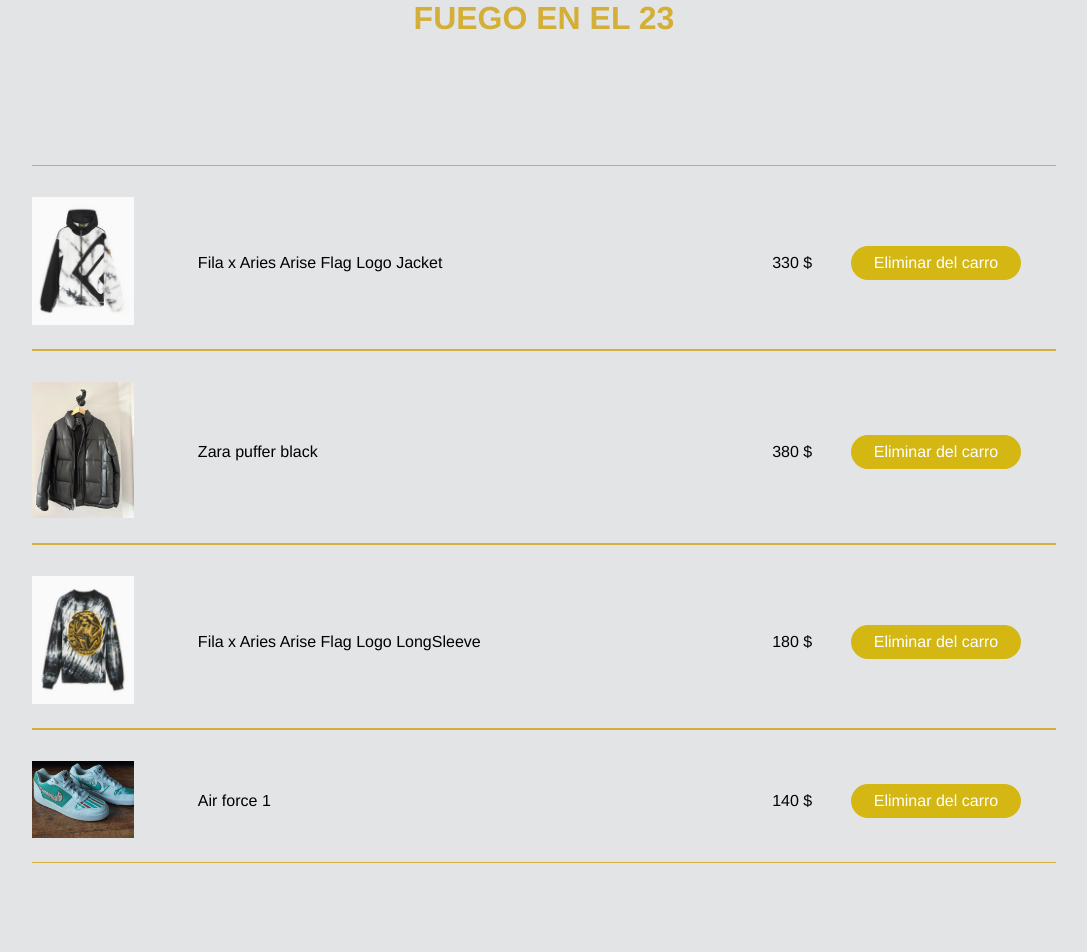
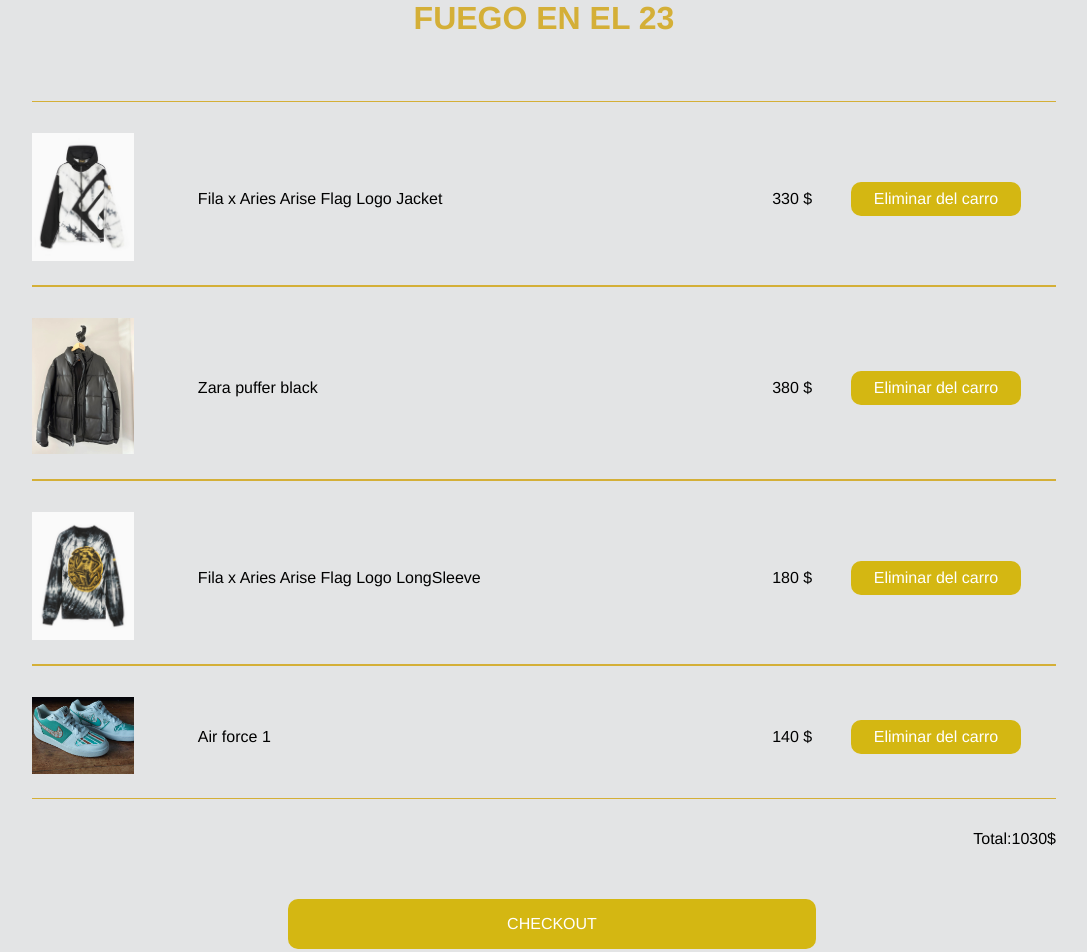
Before and after one commit to jcostagalvez/Comercial_layout, a Vue app: page /#/Cart in a window 1280 px wide. Shown: the top 952 px of the page, without its empty margins (96-1183 px from the left). Before the commit the page ends 863 px from the top, so only its background shows below. Built offline with nearby package versions, Linux system fonts and the light colour scheme.

Commit message:
adding vuex store

```diff
--- a/src/components/cart/CartDisplay.vue
+++ b/src/components/cart/CartDisplay.vue
@@ -4,13 +4,16 @@
       <div class="cartLine-container" v-for="product in products" :key="product.id">
         <CartLine class="cartLine" @delete-id="deleteProduct" :product="product"/>
       </div>
-
+      <div class="totalPrices">
+        <Prices :products="products" />
+      </div>
     </div>
   </div>
 </template>
 
 <script>
 import CartLine from './CartLine.vue'
+import Prices from '../cart/TotalPrice.vue'
 export default {
   name: 'CartDisplay',
   props: {
@@ -20,6 +23,7 @@
   },
   components: {
     CartLine,
+    Prices
   },
   methods: {
     deleteProduct(id) {
@@ -43,4 +47,7 @@
   padding-bottom: 2%;
   padding-top: 3%;
 }
+.totalPrices{
+  width: 100%;
+}
 </style>
--- /dev/null
+++ b/src/components/cart/TotalPrice.vue
@@ -0,0 +1,38 @@
+<template>
+  <div class="container" >
+    <div class="container-total">
+      <span> total: </span>{{totalPrice}}$
+    </div>
+  </div>
+</template>
+
+<script>
+export default {
+  name: 'CartLine',
+  props: {
+    products: {
+      type: Array,
+    },
+  },
+  computed: {
+    totalPrice() {
+      return this.products.reduce((total, curVal) => { return total + parseFloat(curVal.price);}, 0)
+    }
+  },
+}
+</script>
+
+<style scoped>
+.container{
+  width: 100%;
+  height: 100%;
+}
+.container-total{
+  padding-top: 3%;
+  display: flex;
+  justify-content: end;
+}
+.container-total span{
+  text-transform: capitalize;
+}
+</style>
--- a/src/components/cart/cartButton.vue
+++ b/src/components/cart/cartButton.vue
@@ -15,11 +15,14 @@
 .container{
   width: 100%;
   height: 100%;
-  border-radius: 20px;
+  border-radius: 10px;
   padding: 8px;
   background-color: rgb(212, 183, 18);
   opacity: 1;
   color: white;
   cursor: pointer;
+  display: flex;
+  align-items: center;
+  justify-content: center;
 }
 </style>
--- a/src/main.js
+++ b/src/main.js
@@ -1,17 +1,12 @@
 import Vue from 'vue'
 import App from './App.vue'
 import router from './router'
-import { library } from '@fortawesome/fontawesome-svg-core'
-import { FontAwesomeIcon } from '@fortawesome/vue-fontawesome'
-import { faUserSecret } from '@fortawesome/free-solid-svg-icons'
-import { fas } from '@fortawesome/free-solid-svg-icons'
-
-library.add(faUserSecret, fas)
-Vue.component('font-awesome-icon', FontAwesomeIcon)
+import store from './store'
 
 Vue.config.productionTip = false
 
 new Vue({
   router,
+  store,
   render: h => h(App)
 }).$mount('#app')
--- /dev/null
+++ b/src/store/index.js
@@ -0,0 +1,17 @@
+import Vue from 'vue'
+import Vuex from 'vuex'
+
+Vue.use(Vuex)
+
+export default new Vuex.Store({
+  state: {
+  },
+  getters: {
+  },
+  mutations: {
+  },
+  actions: {
+  },
+  modules: {
+  }
+})
--- a/src/views/CartPage.vue
+++ b/src/views/CartPage.vue
@@ -2,12 +2,18 @@
   <div class="productCart">
     <div class="cart-container">
       <cartPage @delete-id="deleteProduct" :products="products"/>
+    </div>
+    <div class="button-container">
+      <checkoutButton>
+        CHECKOUT
+      </checkoutButton>
     </div>
   </div>
 </template>
 
 <script>
   import cartPage from '../components/cart/CartDisplay.vue'
+  import checkoutButton from '../components/cart/cartButton.vue'
   import {products} from '../fake-data.js'
   export default {
     name: 'CartPage',
@@ -18,6 +24,7 @@
     },
     components: {
       cartPage,
+      checkoutButton
     },
     methods: {
       deleteProduct(id) {
@@ -33,11 +40,19 @@
   width: 100%;
   height: 100%;
   display: flex;
-  justify-content: center;
+  flex-direction: column;
+  align-items: center;
 }
 .cart-container{
-  padding-top: 10%;
+  padding-top: 5%;
+  padding-bottom: 2%;
   width: 80%;
-  height: 50%;
+}
+.button-container{
+  display: flow;
+  padding-top: 2%;
+  padding-bottom: 2%;
+  width: 40%;
+  height: 5%;
 }
 </style>
```
Also changed, not shown: package.json (+6 -7 lines), src/App.vue (line endings or trailing spaces), 2 other files (tests, documents, lock files or other folders).
